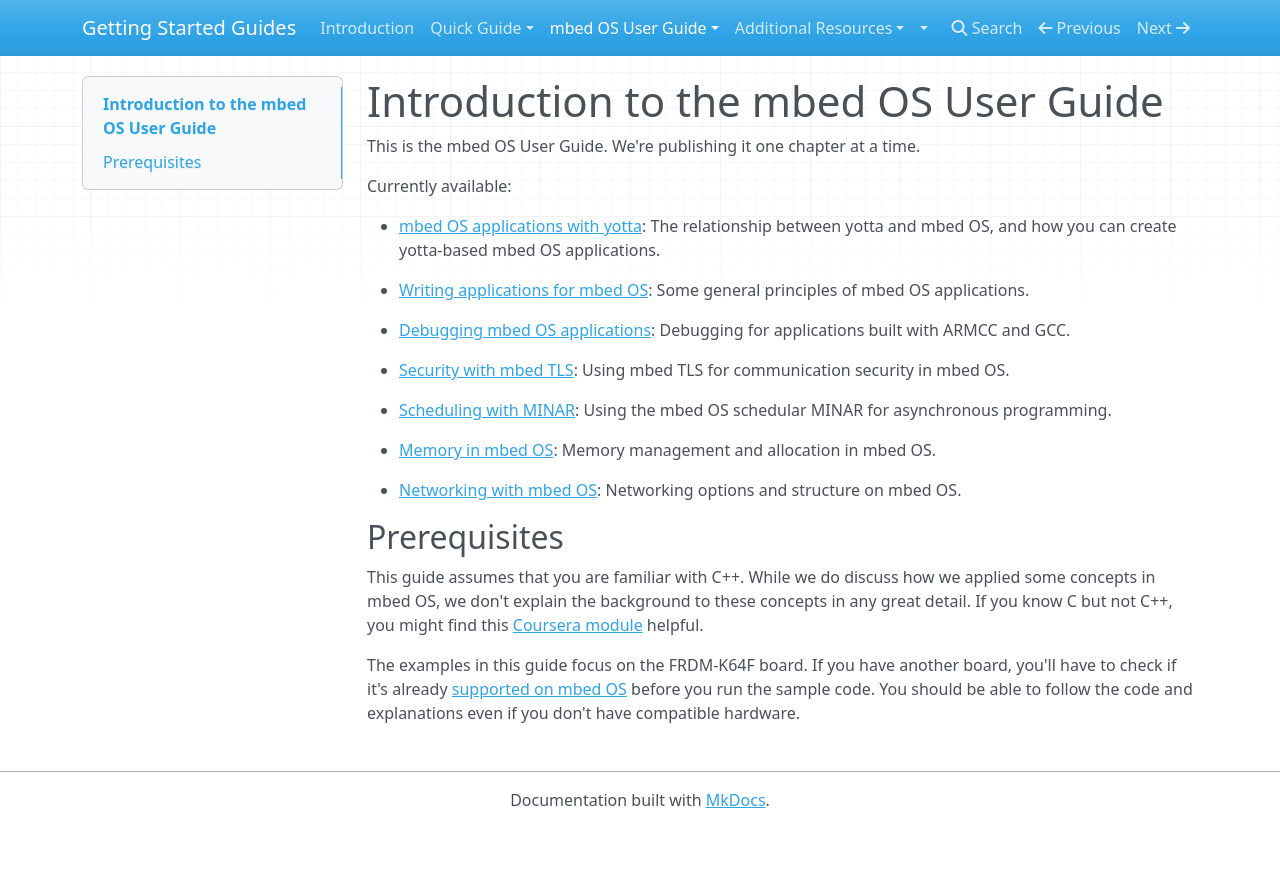
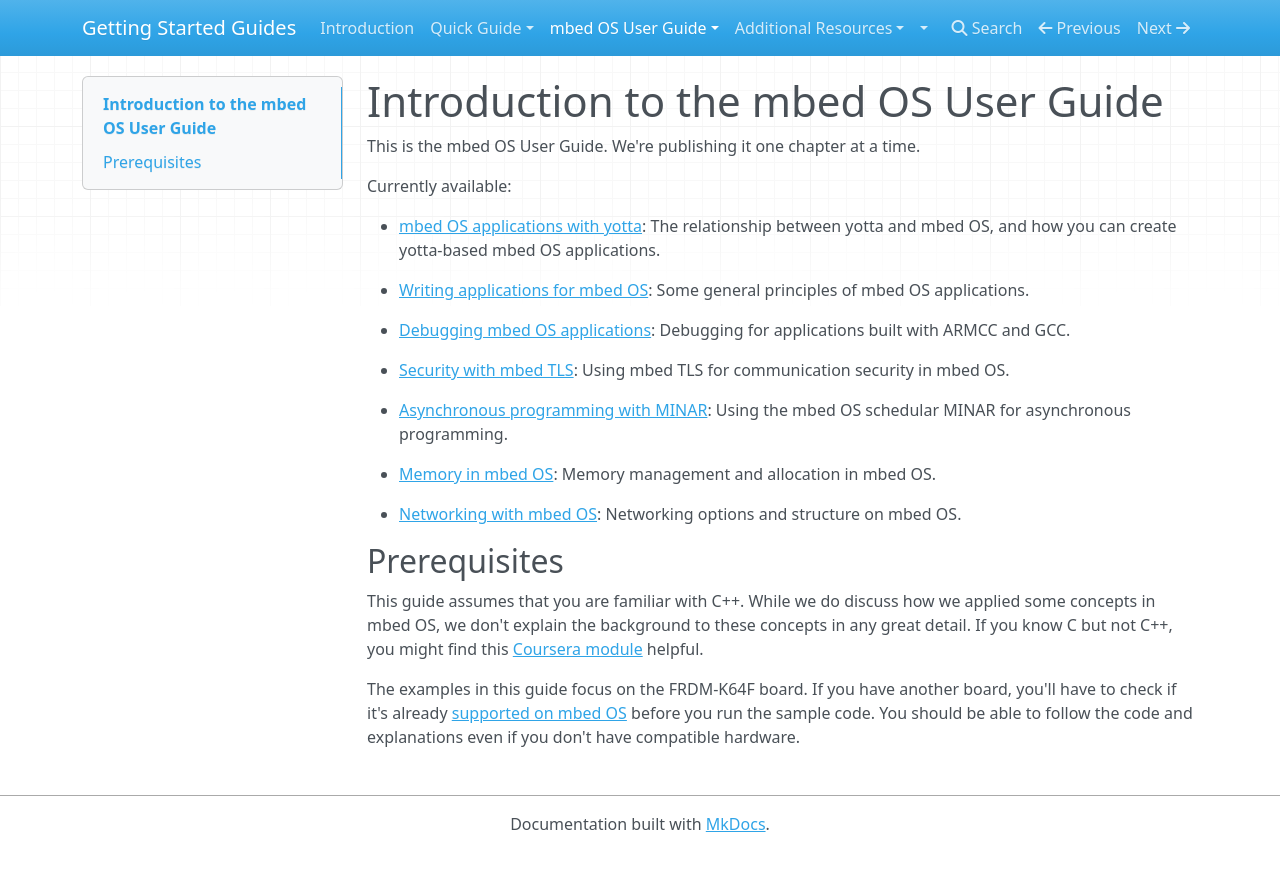
Before and after one commit to ARMmbed/GettingStartedmbedOS, an MkDocs documentation site: the page built from Docs/Full_Guide/guide_index.md, in a window 1280 px wide. Shown: the top 871 px of the page. Built offline with MkDocs 1.6.1, drawn with Linux system fonts in a browser that asks for light colours; nearby versions of some CDN libraries; old or Windows-style settings are respelled for this version of MkDocs.

Commit message:
Title change

```diff
--- a/Docs/Full_Guide/guide_index.md
+++ b/Docs/Full_Guide/guide_index.md
@@ -12,7 +12,7 @@ Currently available:
 
 * [Security with mbed TLS](mbed_tls.md): Using mbed TLS for communication security in mbed OS.
 
-* [Scheduling with MINAR](MINAR.md): Using the mbed OS schedular MINAR for asynchronous programming.
+* [Asynchronous programming with MINAR](MINAR.md): Using the mbed OS schedular MINAR for asynchronous programming.
 
 * [Memory in mbed OS](memory.md): Memory management and allocation in mbed OS.
 
```
